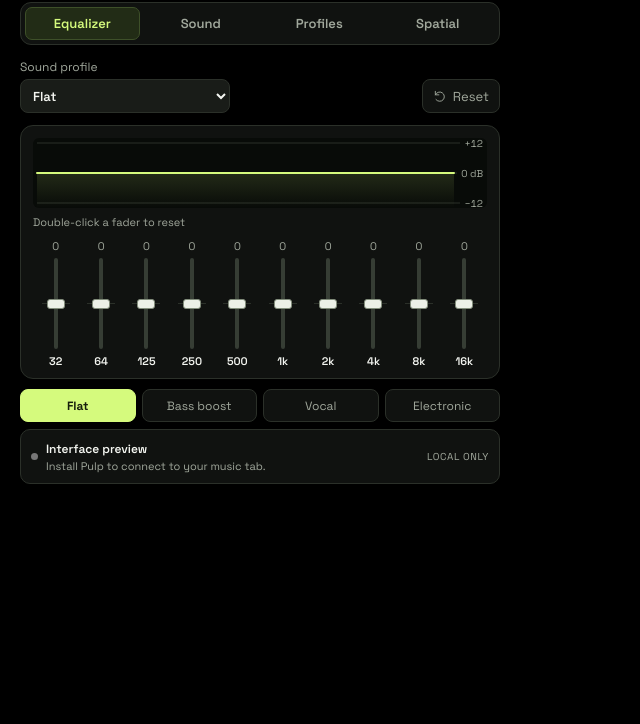
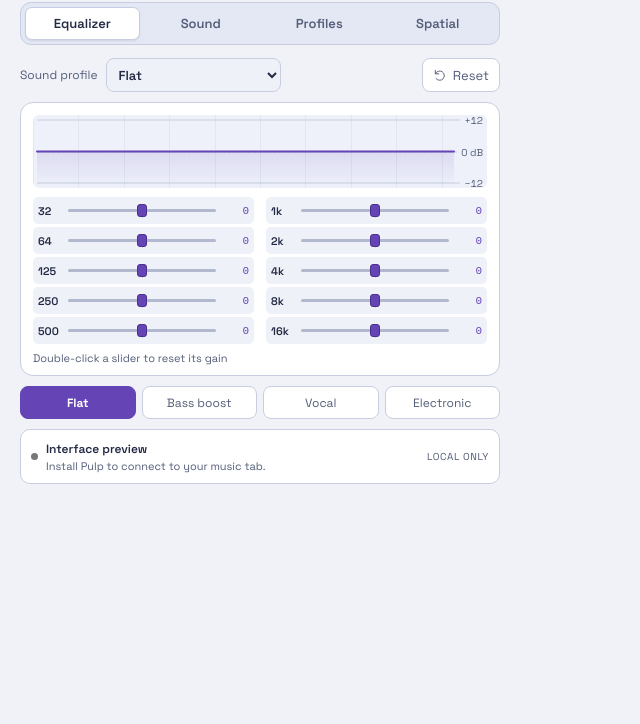
Before and after one commit to mrduhlol/pulp, a website with bundled scripts: page extension/popup.html in a window 1280 px wide. Shown: the part 76-800 px from the top of the page, without its empty margins (0-640 px from the left). Built offline with nearby package versions, Linux system fonts and the light colour scheme.

Commit message:
Lay out the equalizer as two banks of horizontal sliders

```diff
--- a/extension/popup.css
+++ b/extension/popup.css
@@ -6,15 +6,15 @@
 }
 
 :root {
-  color-scheme: dark;
-  --bg: #000;
-  --surface: #101210;
-  --raised: #191c18;
-  --line: #2b3029;
-  --ink: #f4f6f1;
-  --muted: #a1a89c;
-  --accent: #d5fa7d;
-  --accent-surface: #222c16;
+  color-scheme: light;
+  --bg: #f0f2f8;
+  --surface: #fff;
+  --raised: #eff1f8;
+  --line: #c8cee0;
+  --ink: #222943;
+  --muted: #535d78;
+  --accent: #6544b5;
+  --accent-surface: #eee7ff;
   font-family: Space, Arial, sans-serif;
   font-synthesis: none;
 }
@@ -32,7 +32,7 @@ svg { display: block; fill: none; stroke: currentColor; stroke-width: 1.6; strok
 header, .brand, .header-actions { display: flex; align-items: center; }
 header { justify-content: space-between; min-height: 49px; margin-bottom: 13px; }
 .brand { gap: 13px; }
-h1 { margin: 0; font-size: 43px; line-height: 1; letter-spacing: -2px; }
+h1 { margin: 0; font-size: 40px; line-height: 1; letter-spacing: -2px; }
 .brand-dot { color: var(--accent); }
 .brand-description { border-left: 1px solid var(--line); padding-left: 12px; color: var(--muted); font-size: 12px; line-height: 1.15; }
 .header-actions { gap: 7px; }
@@ -51,7 +51,7 @@ h1 { margin: 0; font-size: 43px; line-height: 1; letter-spacing: -2px; }
 .icon-button { width: 36px; padding: 0; }
 .header-actions svg { width: 16px; height: 16px; }
 .power { min-width: 64px; font-weight: 600; }
-.power[aria-pressed=true] { color: var(--accent); background: var(--accent-surface); border-color: #3e5029; }
+.power[aria-pressed=true] { color: var(--accent); background: var(--accent-surface); border-color: #9d88d2; }
 .quiet-button { align-self: end; color: var(--muted); }
 .quiet-button svg { width: 14px; height: 14px; }
 
@@ -62,7 +62,7 @@ h1 { margin: 0; font-size: 43px; line-height: 1; letter-spacing: -2px; }
   padding: 4px;
   border: 1px solid var(--line);
   border-radius: 11px;
-  background: var(--surface);
+  background: #e4e8f4;
 }
 .tab-bar button {
   min-height: 33px;
@@ -73,11 +73,11 @@ h1 { margin: 0; font-size: 43px; line-height: 1; letter-spacing: -2px; }
   color: var(--muted);
   font-weight: 600;
 }
-.tab-bar button[aria-selected=true] { border-color: #3e5029; background: var(--accent-surface); color: var(--accent); }
-section[role=tabpanel] { height: 384px; padding-top: 14px; }
+.tab-bar button[aria-selected=true] { border-color: var(--line); background: var(--surface); color: var(--ink); box-shadow: 0 1px 2px #252d481a; }
+section[role=tabpanel] { height: 384px; padding-top: 13px; }
 
-.eq-heading { display: flex; align-items: end; justify-content: space-between; gap: 10px; margin-bottom: 12px; }
-.eq-heading > div { display: grid; gap: 4px; }
+.eq-heading { display: flex; align-items: center; justify-content: space-between; gap: 8px; margin-bottom: 10px; }
+.eq-heading > div { display: flex; align-items: center; flex-wrap: wrap; gap: 4px 8px; }
 .eq-heading label, .spatial-mode-label { color: var(--muted); font-size: 12px; }
 select, .preset-manager input {
   min-width: 0;
@@ -88,10 +88,10 @@ select, .preset-manager input {
   border-radius: 8px;
   background: var(--raised);
 }
-#preset { width: clamp(155px, 45vw, 210px); font-weight: 600; }
+#preset { width: clamp(128px, 30vw, 175px); font-weight: 600; }
 
 .eq-rack { padding: 12px 12px 10px; border: 1px solid var(--line); border-radius: 13px; background: var(--surface); }
-.graph { height: 70px; position: relative; padding: 0 33px 0 4px; border-radius: 6px; background: #080b08; }
+.graph { height: 73px; position: relative; margin-bottom: 9px; padding: 0 33px 0 4px; border-radius: 6px; background: repeating-linear-gradient(90deg, #b7bfd338 0 1px, transparent 1px 10%), #eef1fa; }
 .graph svg { width: 100%; height: 100%; position: relative; overflow: visible; }
 .graph-lines { position: absolute; inset: 0; pointer-events: none; }
 .graph-lines span {
@@ -113,39 +113,62 @@ select, .preset-manager input {
 .graph-lines span:nth-child(3) { top: 92.857%; }
 #curve { stroke: var(--accent); stroke-width: 2; vector-effect: non-scaling-stroke; }
 #curve-area { fill: url(#curve-fill); stroke: none; }
-.curve-caption { display: block; margin: 7px 0 10px; color: var(--muted); font-size: 11px; }
+.curve-caption { display: block; margin: 7px 0 0; color: var(--muted); font-size: 11px; }
 
-.bands { display: grid; grid-template-columns: repeat(10, minmax(0, 1fr)); }
-.band { display: grid; justify-items: center; align-content: start; gap: 5px; min-width: 0; }
-.band output { color: var(--muted); font-size: 11px; font-variant-numeric: tabular-nums; }
+.bands {
+  display: grid;
+  grid-auto-flow: column;
+  grid-template: repeat(5, auto) / repeat(2, minmax(0, 1fr));
+  gap: 3px 12px;
+}
+.band {
+  display: grid;
+  grid-template-columns: 26px minmax(0, 1fr) 29px;
+  grid-template-areas: 'frequency slider gain';
+  align-items: center;
+  gap: 4px;
+  min-width: 0;
+  min-height: 27px;
+  padding: 0 5px;
+  border-radius: 5px;
+  background: var(--raised);
+}
+.band:focus-within { background: var(--accent-surface); }
+.band output {
+  grid-area: gain;
+  color: var(--accent);
+  font: 11px ui-monospace, monospace;
+  text-align: right;
+  white-space: nowrap;
+}
 .band input {
+  grid-area: slider;
   appearance: none;
-  writing-mode: vertical-lr;
-  direction: rtl;
-  width: min(100%, 28px);
-  height: 91px;
+  width: 100%;
+  min-width: 0;
+  height: 22px;
   margin: 0;
-  background: linear-gradient(var(--line), var(--line)) center / 100% 1px no-repeat;
-  cursor: ns-resize;
-  border-radius: 4px;
+  background: linear-gradient(var(--line), var(--line)) center / 1px 14px no-repeat;
+  cursor: ew-resize;
+  border-radius: 3px;
 }
-.band input::-webkit-slider-runnable-track { width: 4px; border-radius: 4px; background: #363d34; }
+.band input::-webkit-slider-runnable-track { height: 3px; border-radius: 3px; background: #b2b9cf; }
 .band input::-webkit-slider-thumb {
   appearance: none;
-  width: 18px;
-  height: 10px;
-  margin-left: -7px;
-  border: 1px solid #828d7b;
+  width: 10px;
+  height: 13px;
+  margin-top: -5px;
+  border: 1px solid #4b318d;
   border-radius: 3px;
-  background: #ecf0e7;
+  background: var(--accent);
 }
-.band input::-moz-range-track { width: 4px; border-radius: 4px; background: #363d34; }
-.band input::-moz-range-thumb { width: 16px; height: 8px; border: 1px solid #828d7b; border-radius: 3px; background: #ecf0e7; }
-.band:is(:hover, :focus-within) output { color: var(--accent); }
-.band > span { font-size: 11px; font-weight: 600; }
+.band input::-moz-range-track { height: 3px; border-radius: 3px; background: #b2b9cf; }
+.band input::-moz-range-thumb { width: 8px; height: 11px; border: 1px solid #4b318d; border-radius: 3px; background: var(--accent); }
+.band > span { grid-area: frequency; color: var(--ink); font-size: 11px; font-weight: 600; }
+
 .quick-profiles { display: grid; grid-template-columns: repeat(4, minmax(0, 1fr)); gap: 6px; margin-top: 10px; }
 .quick-profiles button { min-height: 33px; padding: 3px; border: 1px solid var(--line); border-radius: 8px; background: var(--surface); color: var(--muted); font-size: 12px; }
-.quick-profiles button[aria-pressed=true] { color: #171e0c; background: var(--accent); border-color: var(--accent); font-weight: 700; }
+.quick-profiles button[aria-pressed=true] { color: #fff; background: var(--accent); border-color: var(--accent); font-weight: 700; }
 main[data-bypassed=true] :is(.graph svg, .bands) { opacity: .5; }
 
 .panel-heading { margin-bottom: 13px; }
@@ -163,9 +186,9 @@ main[data-bypassed=true] :is(.graph svg, .bands) { opacity: .5; }
 .control output { float: right; color: var(--accent); font-variant-numeric: tabular-nums; }
 .control input { appearance: none; display: block; width: 100%; height: 18px; margin: 6px 0 0; background: transparent; cursor: pointer; }
 .control input:disabled { cursor: default; }
-.control input::-webkit-slider-runnable-track { height: 4px; border-radius: 4px; background: linear-gradient(to right, var(--accent) var(--fill, 0%), #363d34 var(--fill, 0%)); }
+.control input::-webkit-slider-runnable-track { height: 4px; border-radius: 4px; background: linear-gradient(to right, var(--accent) var(--fill, 0%), #a9b1c9 var(--fill, 0%)); }
 .control input::-webkit-slider-thumb { appearance: none; width: 13px; height: 13px; margin-top: -4.5px; border-radius: 50%; background: var(--ink); }
-.control input::-moz-range-track { height: 4px; background: #363d34; }
+.control input::-moz-range-track { height: 4px; background: #a9b1c9; }
 .control input::-moz-range-progress { height: 4px; background: var(--accent); }
 .control input::-moz-range-thumb { width: 13px; height: 13px; border: 0; border-radius: 50%; background: var(--ink); }
 .range-ends { display: flex; justify-content: space-between; color: var(--muted); font-size: 11px; }
@@ -175,27 +198,27 @@ main[data-bypassed=true] :is(.graph svg, .bands) { opacity: .5; }
   width: 54px;
   height: 54px;
   margin: 7px auto 3px;
-  border: 1px solid #4a5445;
+  border: 1px solid #777fa1;
   border-radius: 50%;
-  background: radial-gradient(circle at 33% 25%, #393f35, #141713 74%);
+  background: radial-gradient(circle at 33% 25%, #f9faff, #c6cde3 74%);
   cursor: ns-resize;
   touch-action: none;
   user-select: none;
 }
-.dial::after { content: ''; position: absolute; inset: 5px; border: 1px solid #41483d; border-radius: 50%; }
+.dial::after { content: ''; position: absolute; inset: 5px; border: 1px solid #9ca7c3; border-radius: 50%; }
 .dial > span { position: absolute; inset: 0; transform: rotate(var(--angle)); }
 .dial > span::after { content: ''; position: absolute; top: 4px; left: calc(50% - 1.5px); width: 3px; height: 12px; border-radius: 3px; background: var(--accent); z-index: 1; }
 .output-controls, .protection { margin-top: 8px; }
 .limiter { display: flex; justify-content: space-between; align-items: center; gap: 6px; }
 .limiter strong { font-weight: 600; }
 .switch { flex: 0 0 34px; height: 21px; padding: 3px; border: 0; border-radius: 12px; background: var(--accent); }
-.switch span { display: block; width: 15px; height: 15px; transform: translateX(13px); border-radius: 50%; background: #101310; }
-.switch[aria-checked=false] { background: #4d5549; }
-.switch[aria-checked=false] span { transform: none; background: var(--ink); }
+.switch span { display: block; width: 15px; height: 15px; transform: translateX(13px); border-radius: 50%; background: #fff; }
+.switch[aria-checked=false] { background: #818aa3; }
+.switch[aria-checked=false] span { transform: none; background: #fff; }
 
 #panel-profiles { overflow-y: auto; scrollbar-width: thin; padding: 14px 3px 9px; }
 .site-button { margin-bottom: 8px; }
-.site-button[aria-pressed=true] { color: var(--accent); border-color: #3e5029; }
+.site-button[aria-pressed=true] { color: var(--accent); border-color: #9d88d2; }
 .preset-library { margin-bottom: 8px; padding: 8px 10px; border: 1px solid var(--line); border-radius: 8px; background: var(--surface); }
 .preset-library summary { cursor: pointer; }
 .preset-manager { display: grid; grid-template-columns: minmax(0, 1fr) minmax(0, 2fr); align-items: center; gap: 8px; margin-top: 10px; }
@@ -205,14 +228,14 @@ main[data-bypassed=true] :is(.graph svg, .bands) { opacity: .5; }
 .profile-card, .load-custom { border: 1px solid var(--line); border-radius: 8px; background: var(--surface); color: var(--muted); }
 .profile-card { min-width: 0; padding: 7px 5px; font-size: 11px; }
 .profile-card svg { width: 100%; height: 26px; margin-bottom: 3px; }
-.profile-card[aria-pressed=true] { color: var(--accent); border-color: #586e36; background: var(--accent-surface); }
+.profile-card[aria-pressed=true] { color: var(--accent); border-color: #9d88d2; background: var(--accent-surface); }
 .load-custom { width: 100%; margin-top: 8px; padding: 8px; }
 .spatial-mode-label { display: block; margin: 14px 0 5px; }
 #spatial-mode { width: 100%; }
 .spatial-width { margin-top: 12px; }
 .spatial-note { margin-top: 12px; max-width: 48ch; line-height: 1.5; }
 
-button:not(:disabled):hover { border-color: #7d8b72; }
+button:not(:disabled):hover { border-color: #8672b9; }
 .tab-bar button:hover, .quiet-button:hover { color: var(--ink); }
 footer { display: flex; align-items: center; justify-content: space-between; gap: 8px; padding: 10px; border: 1px solid var(--line); border-radius: 10px; background: var(--surface); }
 .connection { min-width: 0; display: flex; align-items: center; gap: 8px; }
--- a/extension/popup.html
+++ b/extension/popup.html
@@ -7,7 +7,7 @@
 <body>
 <main>
   <header>
-    <div class="brand"><h1>pulp<span class="brand-dot">.</span></h1><span class="brand-description">Music<br>equalizer.</span></div>
+    <div class="brand"><h1>pulp<span class="brand-dot">.</span></h1><span class="brand-description">Music equalizer</span></div>
     <div class="header-actions"><button id="save-preset" class="icon-button" aria-label="Save custom profile" title="Save custom profile"><svg viewBox="0 0 24 24"><path d="M6 4h12v16l-6-4-6 4z"/></svg></button><button id="power" class="power" aria-label="Bypass equalizer" aria-pressed="true"><svg viewBox="0 0 24 24"><path d="M12 3v8M7 5a8 8 0 1 0 10 0"/></svg><span id="power-label">On</span></button></div>
   </header>
   <div class="tab-bar" role="tablist" aria-label="Audio controls">
@@ -19,9 +19,9 @@
   <section id="panel-equalizer" role="tabpanel" aria-labelledby="tab-equalizer">
     <div class="eq-heading"><div><label for="preset">Sound profile</label><select id="preset"><option>Flat</option><option>Warm</option><option>Bass boost</option><option>Vocal</option><option>Electronic</option><option>Rock</option><option>Jazz</option><option>Acoustic</option><option disabled>Custom</option></select></div><button id="reset" class="quiet-button"><svg viewBox="0 0 24 24"><path d="M4 10a8 8 0 1 1 1 8M4 4v6h6"/></svg>Reset</button></div>
     <div class="eq-rack">
-      <div class="graph" role="img" aria-label="Equalizer gain curve"><div class="graph-lines"><span>+12</span><span>0 dB</span><span>−12</span></div><svg viewBox="0 0 400 64" preserveAspectRatio="none" aria-hidden="true"><defs><linearGradient id="curve-fill" x1="0%" y1="0%" x2="0%" y2="100%"><stop stop-color="#d5fa7d" stop-opacity=".13"/><stop offset="1" stop-color="#d5fa7d" stop-opacity="0"/></linearGradient></defs><path id="curve-area"/><path id="curve"/></svg></div>
-      <span id="fader-feedback" class="curve-caption" role="status">Double-click a fader to reset</span>
+      <div class="graph" role="img" aria-label="Equalizer gain curve"><div class="graph-lines"><span>+12</span><span>0 dB</span><span>−12</span></div><svg viewBox="0 0 400 64" preserveAspectRatio="none" aria-hidden="true"><defs><linearGradient id="curve-fill" x1="0%" y1="0%" x2="0%" y2="100%"><stop stop-color="#6544b5" stop-opacity=".13"/><stop offset="1" stop-color="#6544b5" stop-opacity="0"/></linearGradient></defs><path id="curve-area"/><path id="curve"/></svg></div>
       <div id="bands" class="bands"></div>
+      <span id="fader-feedback" class="curve-caption" role="status">Double-click a slider to reset its gain</span>
     </div>
     <div class="quick-profiles" aria-label="Quick presets"><button data-profile="Flat" aria-pressed="true">Flat</button><button data-profile="Bass boost" aria-pressed="false">Bass boost</button><button data-profile="Vocal" aria-pressed="false">Vocal</button><button data-profile="Electronic" aria-pressed="false">Electronic</button></div>
   </section>
```
Also changed, not shown: DESIGN.md (+2 -2 lines).
